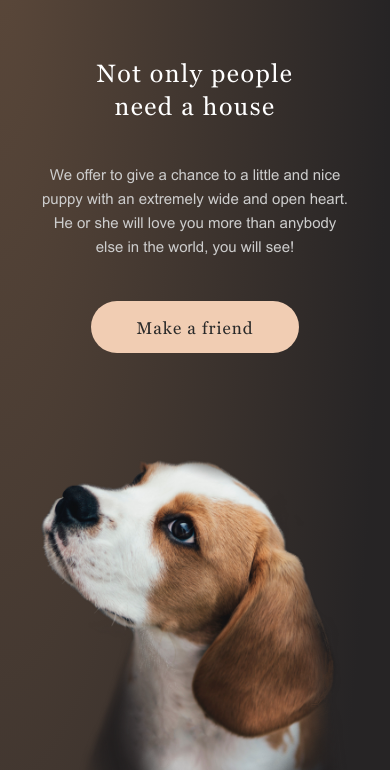
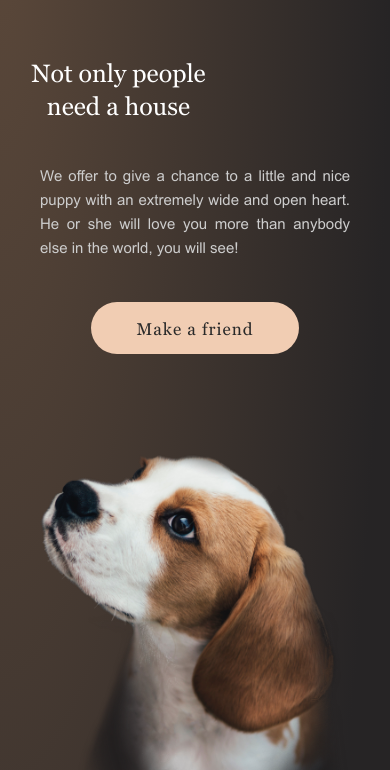
Before and after one commit to maxlmysim/Shelter, a plain HTML site: page pages/main/index.html in a window 390 px wide. Shown: the part 93-863 px from the top of the page. Drawn offline with Linux system fonts and the light colour scheme.

Commit message:
refactor: refactor code _start-screen.scss

```diff
--- a/SCSS/layout/_start-screen.scss
+++ b/SCSS/layout/_start-screen.scss
@@ -1,114 +1,59 @@
 .start-screen {
   background: radial-gradient(100% 215.42% at 0% 0%, #5B483A 0%, #262425 100%), #211F20;
+  padding-top: 180px;
   margin-bottom: 80px;
-  padding-top: 180px;
 
-  @media screen and (max-width: 900px) {
+  @media screen and (max-width: 1000px) {
     padding-top: 150px;
   }
 
-  @media screen and (max-width: 500px) {
-    margin-bottom: 40px;
-  }
+  // .start-screen__container
+  &__container {
+    @include flex(space-between);
 
-
-  &__container {
-    display: grid;
-    grid-template-columns: minmax(330px, 1fr) minmax(auto, 698px);
-
-    @media screen and (max-width: 850px) {
-      grid-template-columns: 1fr;
-      grid-template-rows: 322px 1fr;
-      justify-items: center;
+    @media screen and (max-width: 1000px) {
+      flex-direction: column;
       gap: 100px;
-    }
-
-    @media screen and (max-width: 760px) {
-      gap: 105px;
-    }
-
-    @media screen and (max-width: 500px) {
-      gap: 80px;
-    }
+      align-items: center;
     }
 
     .content {
       margin-top: 163px;
-
-    @media screen and (max-width: 1270px) {
-      margin-top: 15vw;
-    }
-
-    @media screen and (max-width: 850px) {
-      margin: 0;
-      padding: 0;
-      display: flex;
-      flex-direction: column;
-      align-items: center;
-    }
-
-    @media screen and (max-width: 500px) {
-      max-width: 93.75vw;
-    }
-
-
-  }
-
-  .heading,
-  .subheading {
-    @media screen and (max-width: 500px) {
-      text-align: center;
-    }
-  }
+      max-width: 460px;
 
       .heading {
         color: $color-light-xl;
-    margin-bottom: 42px;
-    max-width: 310px;
         letter-spacing: 0;
-
-    @media screen and (max-width: 850px) {
-      margin-left: -150px;
-    }
-
-    @media screen and (max-width: 500px) {
-      margin-left: 0;
-      max-width: 250px;
-      letter-spacing: 0.06em;
-    }
-
-    @media screen and (max-width: 500px) {
-      margin-bottom: 41px;
+        @media screen and (max-width: 1000px) {
+          margin-left: -153px;
         }
       }
 
       .subheading {
-    max-width: 460px;
-    margin-bottom: 42px;
         color: $color-dark-s;
+        margin: 42px 0;
       }
 
-  &__puppy {
-    max-width: 698px;
-    width: 100%;
-    margin: auto;
-    @media screen and (max-width: 1270px) {
-      display: block;
-      max-width: 100%;
-      max-height: 100%;
+      @media screen and (max-width: 1000px) {
+        margin: 0;
+        @include flex('', center, '', '', column);
+      }
+    }
   }
 
-    @media screen and (max-width: 850px) {
-      position: relative;
-      left: 70px;
-      max-width: 569px ;
+  // .start-screen__puppy
+  &__puppy {
+    width: (698 / 1200) * 100%;
+
+    @media screen and (max-width: 1000px) {
+      margin-left: 140px;
+      width: 100%;
+      max-width: 569px;
       max-height: 593px;
     }
 
-    @media screen and (max-width: 730px) {
-      position: static;
-
-    }
-
+    @media screen and (max-width: $tablet-width - 1px) {
+      margin-left: 0;
     }
   }
+}
--- a/pages/main/index.html
+++ b/pages/main/index.html
@@ -34,7 +34,7 @@
     <section class="start-screen">
         <div class="wrapper start-screen__container layout-2-column">
             <div class="content">
-                <h2 class="heading h3-mobile">Not only people need a house</h2>
+                <h2 class="heading h3-mobile">Not only people<br>need a house</h2>
                 <p class="subheading paragraph-l">We offer to give a chance to a little and nice
                     puppy
                     with an extremely
```
Also changed, not shown: SCSS/main.css, 1 other file. Lines whose indentation alone changed are shown as unchanged.
